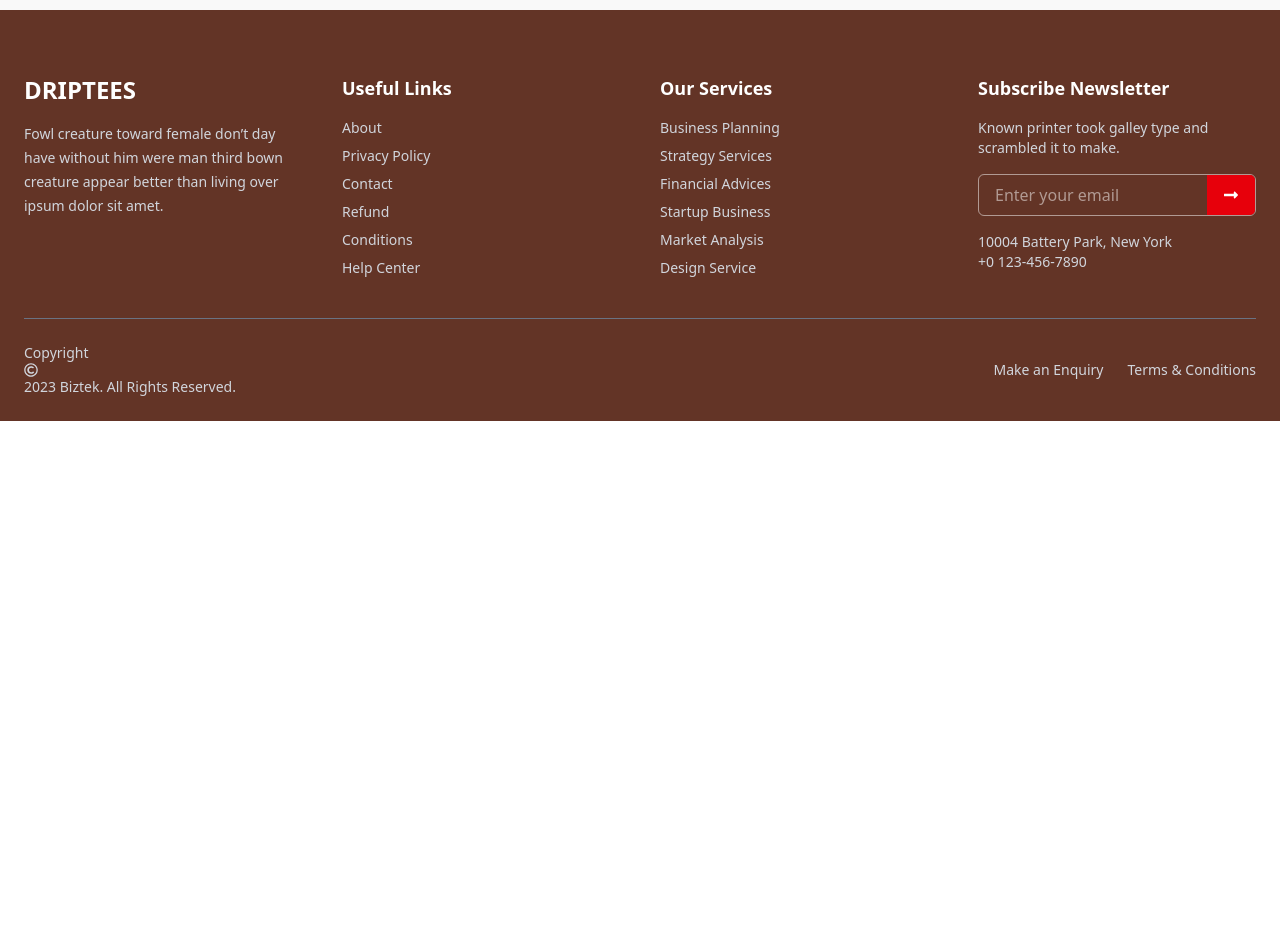
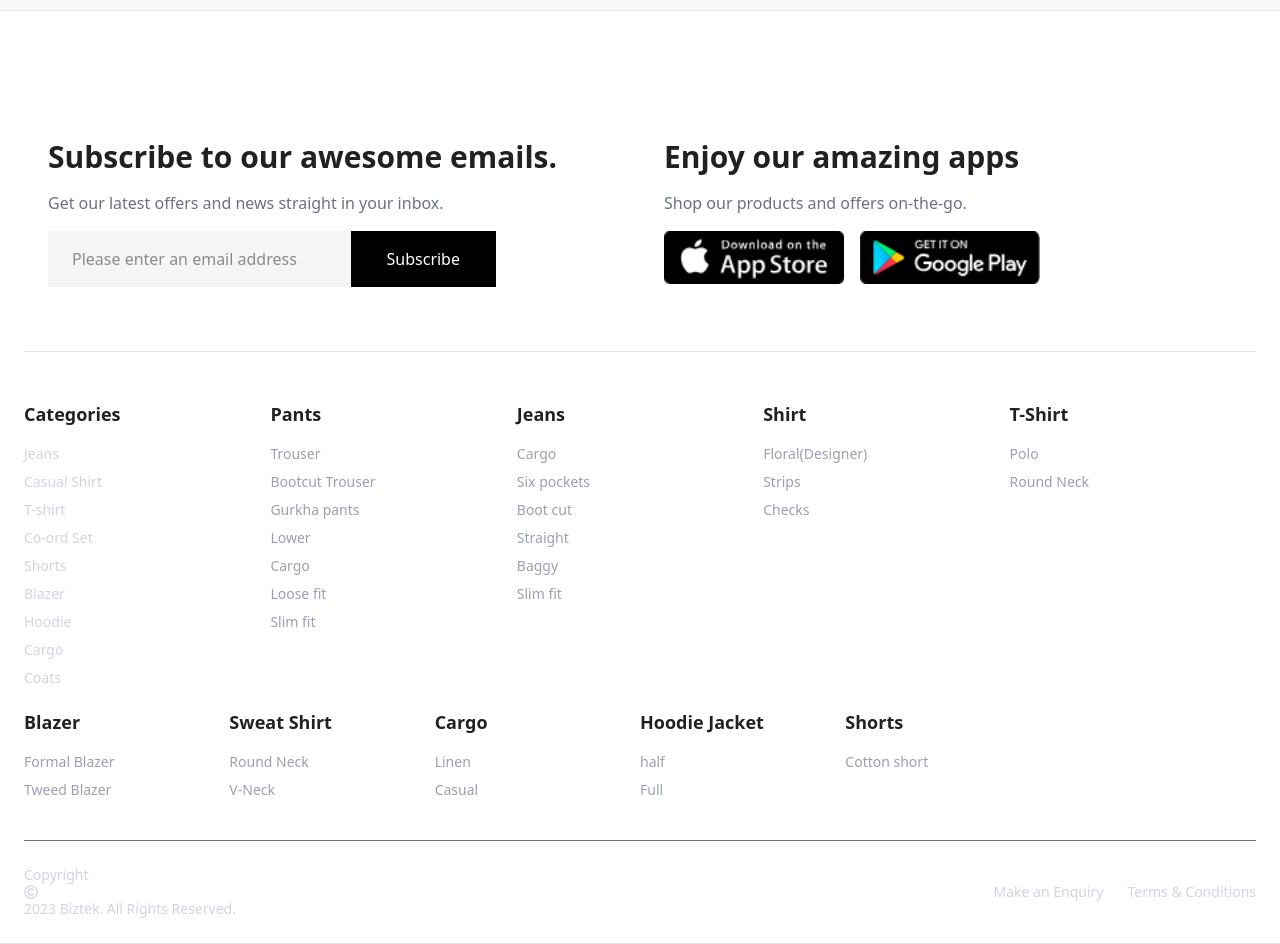
Before and after one commit to jiya-sharma-ally/my-project, a React (Vite) app: page /contact in a window 1280 px wide. Shown: the part 980-1924 px from the top of the page. Before the commit the page ends 1401 px from the top, so only its background shows below. Built offline with nearby package versions, Linux system fonts and the light colour scheme.

Commit message:
updated footer

```diff
--- a/src/components/home/Footer.jsx
+++ b/src/components/home/Footer.jsx
@@ -2,6 +2,8 @@ import { Link } from "react-router-dom";
 import { FaRegCopyright } from "react-icons/fa";
 import { FaLongArrowAltRight } from "react-icons/fa";
 import { useState } from "react";
+import app1 from "../../assets/images/app1.png";
+import app2 from "../../assets/images/app2.png";
 
 
 
@@ -9,112 +11,32 @@ const Footer = () => {
   const [email, setEmail] = useState("");
 
   return (
-    <footer className="bg-[#633426] text-white pt-16 pb-6">
+
+    <footer className="bg-[#ffffff] text-[#212121] pt-16 pb-6 border-y border-gray-200">
       <div className="max-w-7xl mx-auto px-6">
 
-        {/* Top Grid */}
-        <div className="grid md:grid-cols-4 gap-10">
+<div className="w-full bg-white py-16 border-b border-gray-200">
 
-          {/* Column 1 - Logo & Text */}
+
+  <div className="max-w-9xl mx-auto px-6">
+    <div className="grid grid-cols-1 md:grid-cols-2 gap-12">
+
+
       <div>
-            <h2 className="text-2xl font-bold mb-4">DRIPTEES</h2>
-            <p className="text-sm text-gray-300 leading-6">
-              Fowl creature toward female don’t day have without him were man
-              third bown creature appear better than living over ipsum dolor sit amet.
-            </p>
-          </div>
-
-          {/* Column 2 - Useful Links */}
-          <div>
-            <h3 className="text-lg font-semibold mb-4">Useful Links</h3>
-            <ul className="space-y-2 text-sm text-gray-300">
-  <li>
-    <Link to="/about" className="hover:text-white transition">
-      About
-    </Link>
-  </li>
-  <li>
-    <Link to="/privacy" className="hover:text-white transition">
-      Privacy Policy
-    </Link>
-  </li>
-  <li>
-    <Link to="/contact" className="hover:text-white transition">
-      Contact
-    </Link>
-  </li>
-  <li>
-    <Link to="/refund" className="hover:text-white transition">
-      Refund
-    </Link>
-  </li>
-  <li>
-    <Link to="/conditions" className="hover:text-white transition">
-      Conditions
-    </Link>
-  </li>
-  <li>
-    <Link to="/help" className="hover:text-white transition">
-      Help Center
-    </Link>
-  </li>
-</ul>
-
-          </div>
-
-          {/* Column 3 - Services */}
-          <div>
-            <h3 className="text-lg font-semibold mb-4">Our Services</h3>
-           <ul className="space-y-2 text-sm text-gray-300">
-  <li>
-    <Link to="/business-planning" className="hover:text-white transition">
-      Business Planning
-    </Link>
-  </li>
-  <li>
-    <Link to="/strategy" className="hover:text-white transition">
-      Strategy Services
-    </Link>
-  </li>
-  <li>
-    <Link to="/financial" className="hover:text-white transition">
-      Financial Advices
-    </Link>
-  </li>
-  <li>
-    <Link to="/startup" className="hover:text-white transition">
-      Startup Business
-    </Link>
-  </li>
-  <li>
-    <Link to="/market-analysis" className="hover:text-white transition">
-      Market Analysis
-    </Link>
-  </li>
-  <li>
-    <Link to="/design" className="hover:text-white transition">
-      Design Service
-    </Link>
-  </li>
-</ul>
-
-          </div>
-
-          {/* Column 4 - Newsletter */}
-          <div>
-            <h3 className="text-lg font-semibold mb-4">Subscribe Newsletter</h3>
-            <p className="text-sm text-gray-300 mb-4">
-              Known printer took galley type and scrambled it to make.
+        <h3 className="text-3xl font-semibold mb-4">
+          Subscribe to our  awesome emails.
+        </h3>
+        <p className="text-md text-gray-500 mb-4">
+          Get our latest offers and news straight in your inbox.
         </p>
 
-            {/* Input */}
-         <div className="flex border border-white/50 rounded-md overflow-hidden">
+        <div className="flex overflow-hidden max-w-md">
           <input
             type="email"
-    placeholder="Enter your email"
+            placeholder="Please enter an email address"
             value={email}
             onChange={(e) => setEmail(e.target.value)}
-    className="w-full px-4 py-2 text-white outline-none bg-transparent"
+            className="w-full px-6 py-4 outline-none bg-[#f5f5f5]"
           />
 
           <button
@@ -123,28 +45,304 @@ const Footer = () => {
                 alert("Please enter your email");
                 return;
               }
-
               window.location.href = `mailto:support@driptees.com?subject=Newsletter Subscription&body=My email is: ${email}`;
             }}
-    className="bg-red-600 px-4 flex items-center justify-center hover:bg-red-700 transition"
+            className="bg-black text-white px-9 hover:bg-black transition"
           >
-    <FaLongArrowAltRight />
+            Subscribe
           </button>
         </div>
+      </div>
 
+      <div>
+        <h3 className="text-3xl font-semibold  mb-4">
+          Enjoy our amazing apps
+        </h3>
+        <p className="text-md text-gray-500 mb-4">
+          Shop our products and offers on-the-go.
+        </p>
 
-            {/* Address */}
-            <div className="mt-4 text-sm text-gray-300">
-              <p>10004 Battery Park, New York</p>
-              <p>+0 123-456-7890</p>
+        <div className="flex gap-4 mt-4">
+          <Link to="/">
+            <img src={app1} alt="App Store" className="w-45 cursor-pointer" />
+          </Link>
+          <Link to="/">
+            <img src={app2} alt="Play Store" className="w-45 cursor-pointer" />
+          </Link>
+        </div>
+      </div>
+
     </div>
   </div>
 </div>
 
+
+
+        <div className="grid md:grid-cols-5 mt-12  ">
+
+          <div>
+            <h2 className="text-lg font-bold mb-4">Categories</h2>
+            <ul className="space-y-2 text-sm text-gray-300">
+              <li>
+                <Link to="/about" className="hover:text-gray transition">
+                  Jeans
+                </Link>
+              </li>
+              <li>
+                <Link to="/privacy" className="hover:text-black transition">
+                  Casual Shirt
+                </Link>
+              </li>
+              <li>
+                <Link to="/contact" className="hover:text-black transition">
+                  T-shirt
+                </Link>
+              </li>
+              <li>
+                <Link to="/refund" className="hover:text-black transition">
+                  Co-ord Set
+                </Link>
+              </li>
+              <li>
+                <Link to="/conditions" className="hover:text-black transition">
+                  Shorts
+                </Link>
+              </li>
+              <li>
+                <Link to="/help" className="hover:text-black transition">
+                  Blazer
+                </Link>
+              </li>
+              <li>
+                <Link to="/help" className="hover:text-black transition">
+                  Hoodie
+                </Link>
+              </li>
+              <li>
+                <Link to="/help" className="hover:text-black transition">
+                  Cargo
+                </Link>
+              </li>
+              <li>
+                <Link to="/help" className="hover:text-black transition">
+                  Coats
+                </Link>
+              </li>
+            </ul>
+          </div>
+
+
+          <div>
+            <h3 className="text-lg font-semibold mb-4">Pants</h3>
+            <ul className="space-y-2 text-sm text-gray-400">
+              <li>
+                <Link to="/about" className="hover:text-black transition">
+                  Trouser
+                </Link>
+              </li>
+              <li>
+                <Link to="/privacy" className="hover:text-black  transition">
+                  Bootcut Trouser
+                </Link>
+              </li>
+              <li>
+                <Link to="/contact" className="hover:text-black  transition">
+                  Gurkha pants
+                </Link>
+              </li>
+              <li>
+                <Link to="/refund" className="hover:text-black  transition">
+                  Lower
+                </Link>
+              </li>
+              <li>
+                <Link to="/conditions" className="hover:text-black  transition">
+                  Cargo
+                </Link>
+              </li>
+              <li>
+                <Link to="/help" className="hover:text-black  transition">
+                  Loose fit
+                </Link>
+              </li>
+              <li>
+                <Link to="/help" className="hover:text-black  transition">
+                  Slim fit
+                </Link>
+              </li>
+            </ul>
+          </div>
+
+
+          <div>
+            <h3 className="text-lg font-semibold mb-4">Jeans</h3>
+            <ul className="space-y-2 text-sm text-gray-400">
+              <li>
+                <Link to="/about" className="hover:text-black  transition">
+                  Cargo
+                </Link>
+              </li>
+              <li>
+                <Link to="/privacy" className="hover:text-black transition">
+                  Six pockets
+                </Link>
+              </li>
+              <li>
+                <Link to="/contact" className="hover:text-black  transition">
+                  Boot cut
+                </Link>
+              </li>
+              <li>
+                <Link to="/refund" className="hover:text-black  transition">
+                  Straight
+                </Link>
+              </li>
+              <li>
+                <Link to="/conditions" className="hover:text-black  transition">
+                  Baggy
+                </Link>
+              </li>
+              <li>
+                <Link to="/help" className="hover:text-black  transition">
+                  Slim fit
+                </Link>
+              </li>
+            </ul>
+          </div>
+
+          <div>
+            <h3 className="text-lg font-semibold mb-4">Shirt</h3>
+            <ul className="space-y-2 text-sm text-gray-400">
+              <li>
+                <Link to="/about" className="hover:text-black  transition">
+                  Floral(Designer)
+                </Link>
+              </li>
+              <li>
+                <Link to="/privacy" className="hover:text-black  transition">
+                  Strips
+                </Link>
+              </li>
+              <li>
+                <Link to="/contact" className="hover:text-black  transition">
+                  Checks
+                </Link>
+              </li>
+
+
+            </ul>
+
+          </div>
+
+
+          <div>
+            <h3 className="text-lg font-semibold mb-4">T-Shirt</h3>
+            <ul className="space-y-2 text-sm text-gray-400">
+              <li>
+                <Link to="/business-planning" className="hover:text-black  transition">
+                  Polo
+                </Link>
+              </li>
+              <li>
+                <Link to="/strategy" className="hover:text-black  transition">
+                  Round Neck
+                </Link>
+              </li>
+
+            </ul>
+
+          </div>
+        </div>
+
+        <div className="grid md:grid-cols-6 pt-5 ">
+
+          <div>
+            <h3 className="text-lg font-semibold mb-4">Blazer</h3>
+            <ul className="space-y-2 text-sm text-gray-400">
+              <li>
+                <Link to="\" classname="hover:text-black  transition">
+                  Formal Blazer
+                </Link>
+              </li>
+              <li>
+                <Link to="\" classname="hover:text-black  transition">
+                  Tweed Blazer
+                </Link>
+              </li>
+            </ul>
+          </div>
+
+
+           <div>
+            <h3 className="text-lg font-semibold mb-4">Sweat Shirt</h3>
+            <ul className="space-y-2 text-sm text-gray-400">
+              <li>
+                <Link to="\" classname="hover:text-black  transition">
+                  Round Neck
+                </Link>
+              </li>
+              <li>
+                <Link to="\" classname="hover:text-black  transition">
+                  V-Neck
+                </Link>
+              </li>
+            </ul>
+          </div>
+
+
+           <div>
+            <h3 className="text-lg font-semibold mb-4">Cargo</h3>
+            <ul className="space-y-2 text-sm text-gray-400">
+              <li>
+                <Link to="\" classname="hover:text-black  transition">
+                  Linen
+                </Link>
+              </li>
+              <li>
+                <Link to="\" classname="hover:text-black  transition">
+                  Casual
+                </Link>
+              </li>
+            </ul>
+          </div>
+
+          <div>
+            <h3 className="text-lg font-semibold mb-4">Hoodie Jacket</h3>
+            <ul className="space-y-2 text-sm text-gray-400">
+              <li>
+                <Link to="\" classname="hover:text-black  transition">
+                    half
+                </Link>
+              </li>
+              <li>
+                <Link to="\" classname="hover:text-black  transition">
+                  Full
+                </Link>
+              </li>
+            </ul>
+          </div>
+
+          <div>
+            <h3 className="text-lg font-semibold mb-4">Shorts</h3>
+            <ul className="space-y-2 text-sm text-gray-400">
+              <li>
+                <Link to="\" classname="hover:text-black transition">
+                  Cotton short
+                </Link>
+              </li>
+            </ul>
+          </div>
+
+
+
+
+        </div>
+
+
         {/* Bottom Bar */}
         <div className="border-t border-gray-500 mt-10 pt-6 flex flex-col md:flex-row justify-between items-center text-sm text-gray-300">
-          <p>Copyright <FaRegCopyright />
- 2023 Biztek. All Rights Reserved.</p>
+          <p>Copyright <FaRegCopyright />2023 Biztek. All Rights Reserved.</p>
+
           <div className="flex gap-6 mt-3 md:mt-0">
             <Link>Make an Enquiry</Link>
             <Link>Terms & Conditions</Link>
```
Also changed, not shown: src/assets/images/app1.png (added), src/assets/images/app2.png (added). Lines whose indentation alone changed are shown as unchanged.
